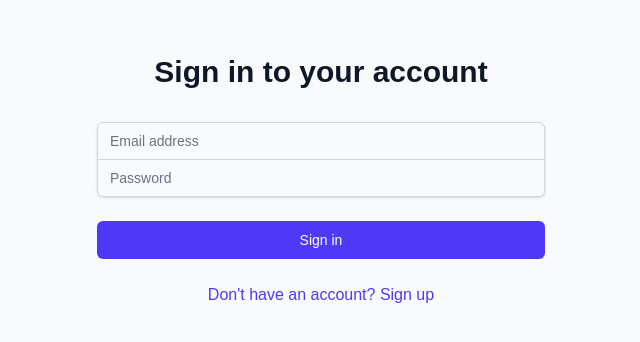
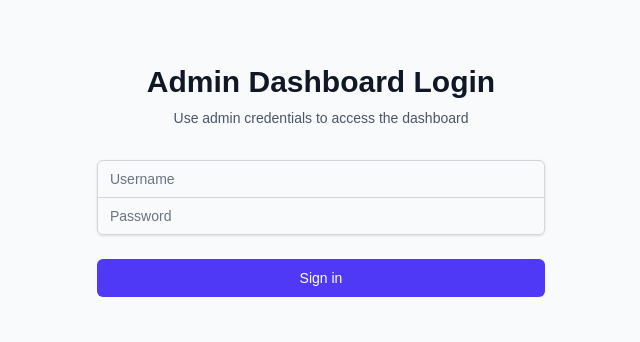
Before and after one commit to JeffreyAM/customizer-app-backend, a Next.js app: page /dashboard in a window 1280 px wide. Shown: the part 232-574 px from the top of the page, without its empty margins (319-959 px from the left). Built offline with nearby package versions, Linux system fonts and the light colour scheme; no server answers.

Commit message:
Replace Supabase Auth with simple admin login

```diff
--- a/src/components/AuthProvider.tsx
+++ b/src/components/AuthProvider.tsx
@@ -1,71 +1,46 @@
 'use client';
 
-import { createContext, useContext, useEffect, useState } from 'react';
-import { User, Session } from '@supabase/supabase-js';
-import { supabase } from '@/lib/supabase';
+import { createContext, useContext, useState } from 'react';
 
 interface AuthContextType {
-  user: User | null;
-  session: Session | null;
+  user: { email: string } | null;
   loading: boolean;
   signIn: (email: string, password: string) => Promise<any>;
-  signUp: (email: string, password: string) => Promise<any>;
   signOut: () => Promise<void>;
 }
 
 const AuthContext = createContext<AuthContextType | undefined>(undefined);
 
 export function AuthProvider({ children }: { children: React.ReactNode }) {
-  const [user, setUser] = useState<User | null>(null);
-  const [session, setSession] = useState<Session | null>(null);
-  const [loading, setLoading] = useState(true);
-
-  useEffect(() => {
-    // Get initial session
-    supabase.auth.getSession().then(({ data: { session } }) => {
-      setSession(session);
-      setUser(session?.user ?? null);
-      setLoading(false);
-    });
-
-    // Listen for auth changes
-    const {
-      data: { subscription },
-    } = supabase.auth.onAuthStateChange((_event, session) => {
-      setSession(session);
-      setUser(session?.user ?? null);
-      setLoading(false);
-    });
-
-    return () => subscription.unsubscribe();
-  }, []);
+  const [user, setUser] = useState<{ email: string } | null>(() => {
+    if (typeof window !== 'undefined') {
+      const savedUser = localStorage.getItem('adminUser');
+      return savedUser ? JSON.parse(savedUser) : null;
+    }
+    return null;
+  });
+  const [loading, setLoading] = useState(false);
 
   const signIn = async (email: string, password: string) => {
-    const { data, error } = await supabase.auth.signInWithPassword({
-      email,
-      password,
-    });
-    return { data, error };
-  };
-
-  const signUp = async (email: string, password: string) => {
-    const { data, error } = await supabase.auth.signUp({
-      email,
-      password,
-    });
-    return { data, error };
+    if (email === 'admin' && password === 'admin123!') {
+      const adminUser = { email: 'admin@dashboard.local' };
+      setUser(adminUser);
+      localStorage.setItem('adminUser', JSON.stringify(adminUser));
+      return { data: { user: adminUser }, error: null };
+    } else {
+      return { data: null, error: { message: 'Invalid credentials' } };
+    }
   };
 
   const signOut = async () => {
-    await supabase.auth.signOut();
+    setUser(null);
+    localStorage.removeItem('adminUser');
   };
 
   const value = {
     user,
-    session,
     loading,
     signIn,
-    signUp,
     signOut,
   };
 
--- a/src/components/LoginForm.tsx
+++ b/src/components/LoginForm.tsx
@@ -6,11 +6,10 @@ import { useAuth } from './AuthProvider';
 export default function LoginForm() {
   const [email, setEmail] = useState('');
   const [password, setPassword] = useState('');
-  const [isSignUp, setIsSignUp] = useState(false);
   const [loading, setLoading] = useState(false);
   const [message, setMessage] = useState('');
 
-  const { signIn, signUp } = useAuth();
+  const { signIn } = useAuth();
 
   const handleSubmit = async (e: React.FormEvent) => {
     e.preventDefault();
@@ -18,14 +17,10 @@ export default function LoginForm() {
     setMessage('');
 
     try {
-      const { error } = isSignUp
-        ? await signUp(email, password)
-        : await signIn(email, password);
+      const { error } = await signIn(email, password);
 
       if (error) {
         setMessage(error.message);
-      } else if (isSignUp) {
-        setMessage('Check your email for the confirmation link!');
       }
     } catch (error: any) {
       setMessage(error.message);
@@ -39,20 +34,23 @@ export default function LoginForm() {
       <div className="max-w-md w-full space-y-8">
         <div>
           <h2 className="mt-6 text-center text-3xl font-extrabold text-gray-900">
-            {isSignUp ? 'Create your account' : 'Sign in to your account'}
+            Admin Dashboard Login
           </h2>
+          <p className="mt-2 text-center text-sm text-gray-600">
+            Use admin credentials to access the dashboard
+          </p>
         </div>
         <form className="mt-8 space-y-6" onSubmit={handleSubmit}>
           <div className="rounded-md shadow-sm -space-y-px">
             <div>
               <input
-                id="email"
-                name="email"
-                type="email"
-                autoComplete="email"
+                id="username"
+                name="username"
+                type="text"
+                autoComplete="username"
                 required
                 className="appearance-none rounded-none relative block w-full px-3 py-2 border border-gray-300 placeholder-gray-500 text-gray-900 rounded-t-md focus:outline-none focus:ring-indigo-500 focus:border-indigo-500 focus:z-10 sm:text-sm"
-                placeholder="Email address"
+                placeholder="Username"
                 value={email}
                 onChange={(e) => setEmail(e.target.value)}
               />
@@ -84,17 +82,7 @@ export default function LoginForm() {
               disabled={loading}
               className="group relative w-full flex justify-center py-2 px-4 border border-transparent text-sm font-medium rounded-md text-white bg-indigo-600 hover:bg-indigo-700 focus:outline-none focus:ring-2 focus:ring-offset-2 focus:ring-indigo-500 disabled:opacity-50"
             >
-              {loading ? 'Loading...' : (isSignUp ? 'Sign up' : 'Sign in')}
-            </button>
-          </div>
-
-          <div className="text-center">
-            <button
-              type="button"
-              className="text-indigo-600 hover:text-indigo-500"
-              onClick={() => setIsSignUp(!isSignUp)}
-            >
-              {isSignUp ? 'Already have an account? Sign in' : "Don't have an account? Sign up"}
+              {loading ? 'Loading...' : 'Sign in'}
             </button>
           </div>
         </form>
--- a/src/components/TemplateDashboard.tsx
+++ b/src/components/TemplateDashboard.tsx
@@ -57,7 +57,7 @@ export default function TemplateDashboard() {
             <h1 className="text-3xl font-bold text-gray-900">Template Dashboard</h1>
             <div className="flex items-center space-x-4">
               <span className="text-sm text-gray-600">
-                Welcome, {user?.email}
+                Welcome, Admin
               </span>
               <button
                 onClick={signOut}
@@ -151,12 +151,11 @@ export default function TemplateDashboard() {
               </h3>
               <div className="mt-2 max-w-xl text-sm text-gray-500">
                 <p>
-                  Send POST requests to <code className="bg-gray-100 px-1 rounded">/api/shopify/template</code> with:
+                  Send POST requests to <code className="bg-gray-100 px-1 rounded">/api/shopify/template</code> from Shopify with:
                 </p>
                 <pre className="mt-2 p-3 bg-gray-50 rounded text-xs">
 {`{
-  "templateId": "your-template-id",
-  "userId": "${user?.id || 'optional-user-id'}"
+  "templateId": "your-template-id"
 }`}
                 </pre>
               </div>
```
